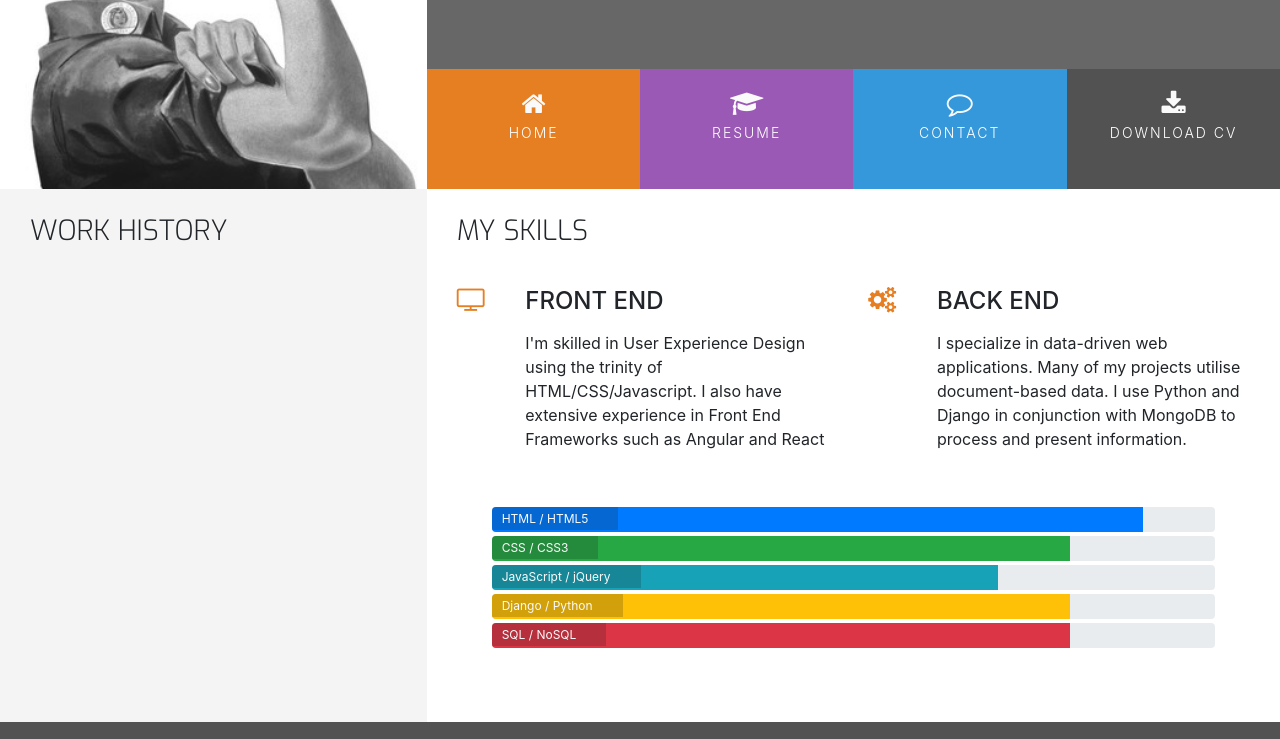
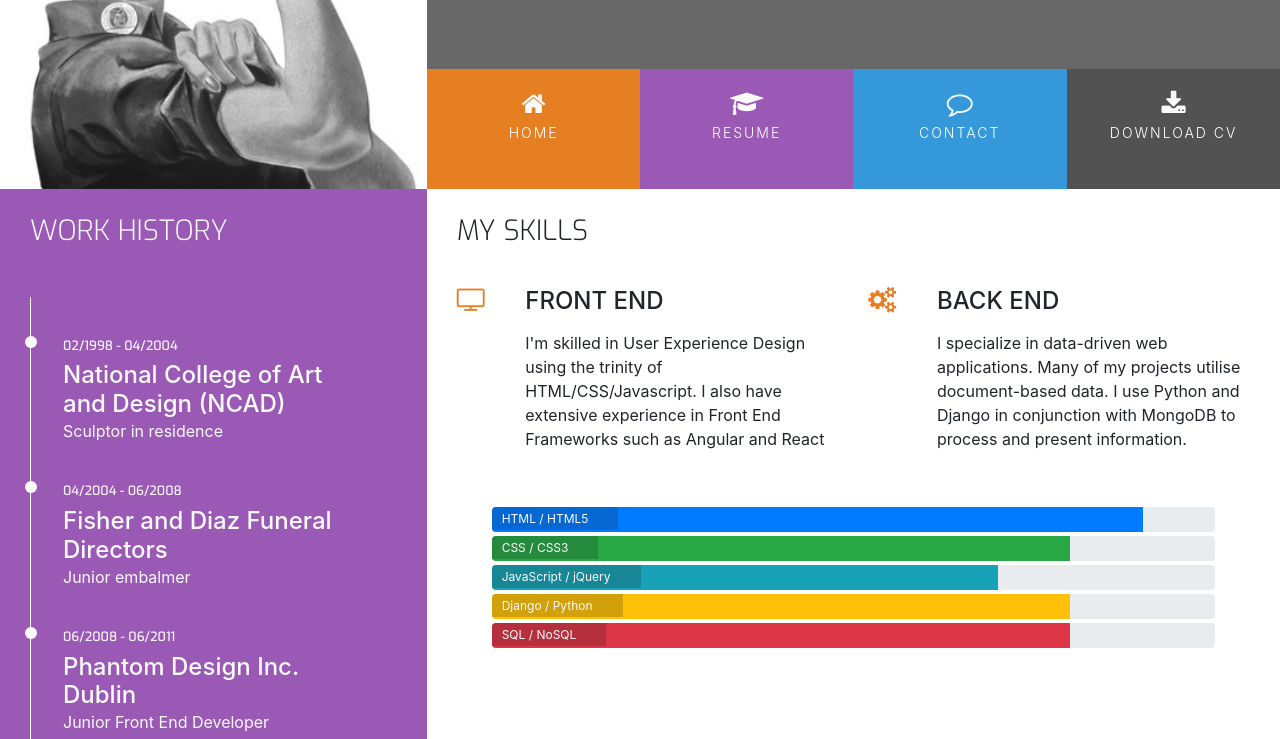
Before and after one commit to AgyLuczak/UCD-resume, a plain HTML site: page resume.html in a window 1280 px wide. Shown: the part 180-919 px from the top of the page. Drawn offline with nearby package versions, Linux system fonts and the light colour scheme.

Commit message:
Add work history timeline

```diff
--- a/assets/css/style.css
+++ b/assets/css/style.css
@@ -12,6 +12,11 @@
 
 .bg-color-personal-info {
     background-color: #f4f4f4;
+}
+
+.bg-color-work-history {
+    background-color:#9b59b6;
+
 }
 
 .ui-menu-color-home {
@@ -62,6 +67,7 @@ h1,h2,h4 {
     float: none;
 }
 
+.history-heading,
 .section-heading {
     font-family: "Exo", sans-serif;
     font-weight: 300;
@@ -289,3 +295,52 @@ footer {
 .progress-section {
     margin: 40px 20px;
 }
+
+
+/*---------------------------------------Work History */
+
+.history-heading {
+    color: #fafafa;
+    margin-bottom: 50px;
+}
+
+.timeline-item {
+    padding: 4em 2em 0em 2em;
+    position: relative;
+    color: #fafafa;
+    border-left: 1px solid;
+}
+
+.timeline-item p {
+    padding: 0;
+    margin: 0;
+}
+
+.timeline-item:before {
+    content: attr(data-dates);
+    position: absolute;
+    left: 2.5em;
+    top: 3em;
+    display: block;
+    font-family: "Exo", sans-serif;
+    font-weight: 500;
+    font-size: 0.8em;
+    padding: 0;
+    margin: 0;
+}
+
+.timeline-item:after {
+    width: 12px;
+    height: 12px;
+    display: block;
+    top: 2.4em;
+    position: absolute;
+    left: -6px;
+    border-radius: 12px;
+    content: '';
+    background: #fafafa;
+}
+
+.history-items {
+    margin-bottom: 30px;
+}
--- a/resume.html
+++ b/resume.html
@@ -44,15 +44,33 @@
     </header>
     <section class="container-fluid">
         <div class="row">
-            <div class="col-md-4 bg-color-personal-info section-column">
+            <div class="col-md-4 bg-color-work-history section-column">
                 <div class="row">
                     <div class="col-12">
-                        <h3 class="section-heading uppercase">
+                        <h3 class="history-heading uppercase">
                             Work History
                         </h3>
                     </div>
                 </div>
+                <div class="history-items">
+                <div class="timeline-item" data-dates="02/1998 - 04/2004">
+                    <h4>National College of Art and Design (NCAD)</h4>
+                    <p>Sculptor in residence</p>
+                </div>
+                <div class="timeline-item" data-dates="04/2004 - 06/2008 ">
+                    <h4>Fisher and Diaz Funeral Directors</h4>
+                    <p>Junior embalmer</p>
+                </div>
+                <div class="timeline-item" data-dates="06/2008 - 06/2011">
+                    <h4>Phantom Design Inc. Dublin</h4>
+                    <p>Junior Front End Developer</p>
+                </div>
+                <div class="timeline-item" data-dates="06/2011 - Present">
+                    <h4>Hooli Inc. Silicon Valley</h4>
+                    <p>Full Stack Web Developer</p>
+                </div>
             </div>
+        </div>
             <div class="col-md-8 bg-color-three-reasons section-column">
                 <div class="row">
                     <div class="col">
```
